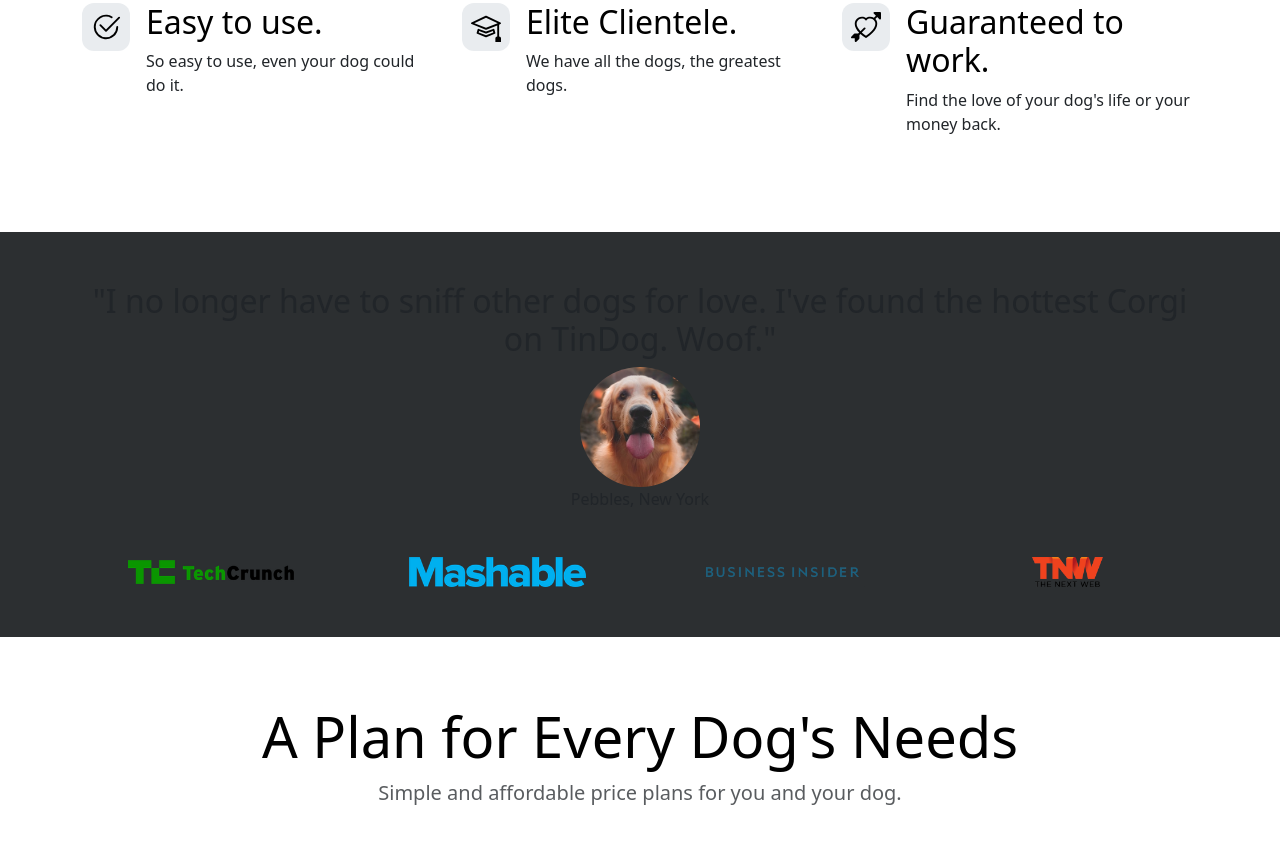
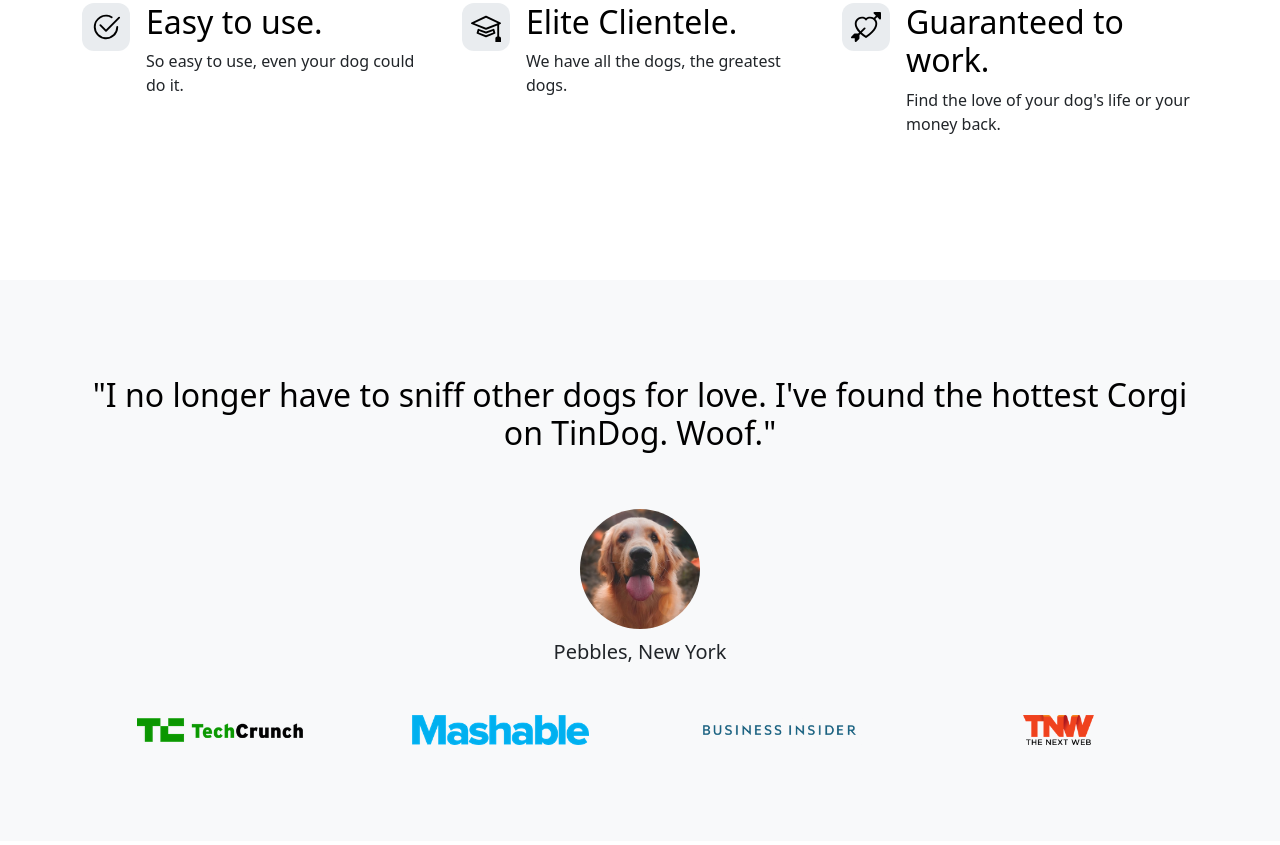
Before and after one commit to Paulq02/Tinder_Dog, a plain HTML site: page index.html in a window 1280 px wide. Shown: the part 767-1612 px from the top of the page. Drawn offline with nearby package versions, Linux system fonts and the light colour scheme.

Commit message:
Add files via upload

```diff
--- a/css/style.css
+++ b/css/style.css
@@ -27,9 +27,7 @@
   border-radius: 50%;
 }
 
-.py-5 {
-  padding-bottom: 0 !important;
-}
+
 
 .me-md-2 {
   border-color: black;
@@ -52,6 +50,11 @@
 
 .bottom {
   padding-bottom: 30px;
+  color: white;
+}
+
+.woof {
+  color: white;
 }
 
 
@@ -61,9 +64,8 @@
 }
 
 #testimonial {
-  background-color: #2c2f31;
-  padding-top: 50px;
-  padding-bottom: 50px;
+  background-color: #ced3d7;
+
 }
 
 #pricing {
--- a/index.html
+++ b/index.html
@@ -14,7 +14,7 @@
   <!-- Title -->
   <section id="title" class="gradient-background">
     <div class="container">
-    <div class="row flex-lg-row-reverse align-items-center g-5 py-5">
+    <div class="row flex-lg-row-reverse align-items-center g-5 pt-5">
       <div class="col-10 col-sm-8 col-lg-6">
         <img src="./images/iphone.png">
       </div>
@@ -91,25 +91,24 @@
   <!-- Testimonial -->
   <section id="testimonial">
 
-    <div class="container">
-      <div class="col-lg center">
+    <div class="p-5 text-center bg-body-tertiary">
+        <div class="container py-5">
+          <h2 class="text-body-emphasis">"I no longer have to sniff other dogs for love. I've found the hottest Corgi on TinDog. Woof."</h2>
+          <img src="./images/dog-img.jpg" alt="dog with tounge out" class="dog mt-5 " height="120px">
+          <p class="col-lg-8 mx-auto lead mt-2"> Pebbles, New York </p>
+          <div class="container mt-5">
+              <div class="row">
+                <div class="col-lg-3 col-sm-12"><img src="./images/techcrunch.png" alt="techcrunch logo" height="30px"></div>
+                <div class="col-lg-3 col-sm-12"><img src="./images/mashable.png" alt="mashable logo" height="30px"></div>
+                <div class="col-lg-3 col-sm-12"><img src="./images/bizinsider.png" alt="bizinsider logo" height="30px"></div>
+                <div class="col-lg-3 col-sm-12"><img src="./images/tnw.png" alt="tmw logo" height="30px"></div>
+              </div>
+          </div>
+        </div>
+    </div>
 
-        <h2 class="fw-normal">"I no longer have to sniff other dogs for love. I've found the hottest Corgi on TinDog. Woof."</h2>
-          <img src="./images/dog-img.jpg" alt="dog with tounge out" class="dog" height="120px">
-          <p class="bottom">Pebbles, New York</p>
-        </div>
 
-    </div>
-        <div class="container center">
-          <div class="row">
 
-            <div class="col-lg"><img src="./images/techcrunch.png" alt="techcrunch logo" height="30px"></div>
-            <div class="col-lg"><img src="./images/mashable.png" alt="mashable logo" height="30px"></div>
-            <div class="col-lg"><img src="./images/bizinsider.png" alt="bizinsider logo" height="30px"></div>
-            <div class="col-lg"><img src="./images/tnw.png" alt="tmw logo" height="30px"></div>
-
-        </div>
-      </div>
 
 
 
```
